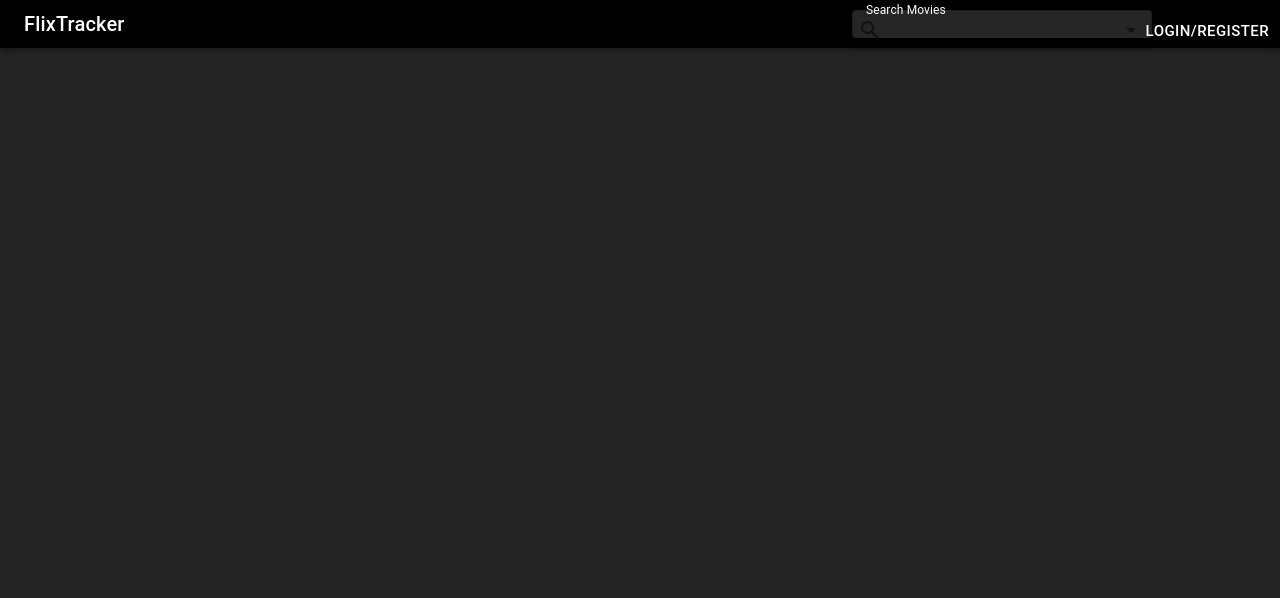
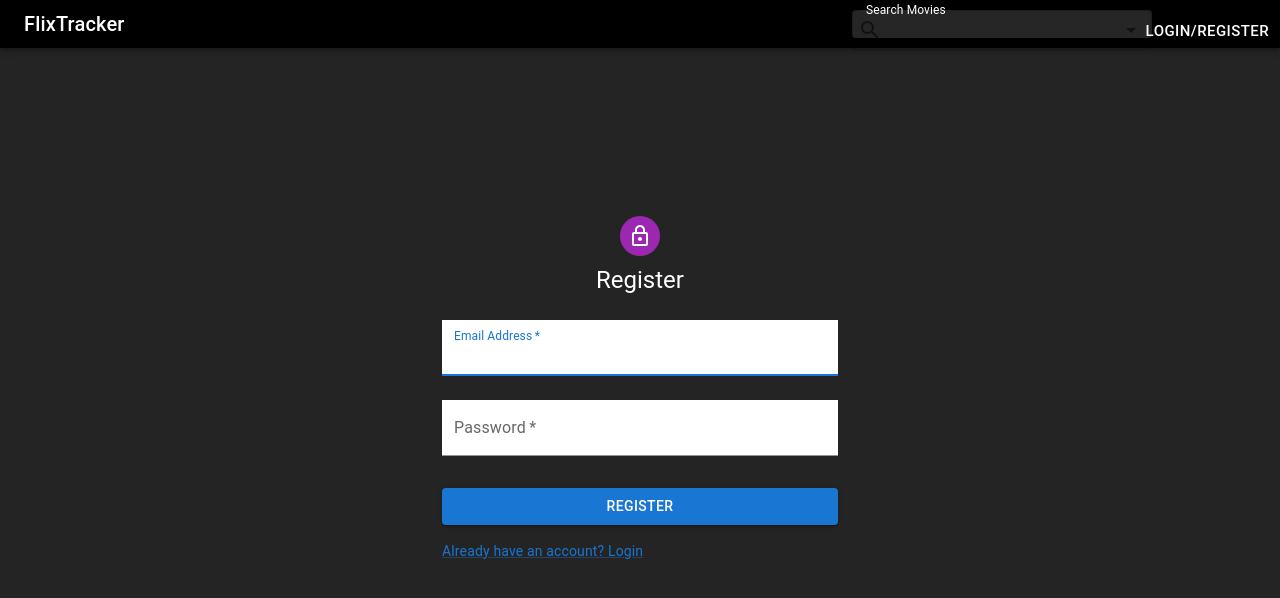
Before and after one commit to KevinXZX/React-Movie-Frontend, a React (Create React App) app: page /register in a window 1280 px wide. Shown: the top 598 px of the page. Built offline with nearby package versions, Linux system fonts and the light colour scheme; no server answers.

Commit message:
Add login/register pages

```diff
--- a/src/App.css
+++ b/src/App.css
@@ -22,6 +22,11 @@
   justify-content: center;
   font-size: calc(10px + 2vmin);
   color: white;
+}
+
+.App-background{
+  color: white;
+  background-color: rgb(37, 36, 36);
 }
 
 .container{
--- a/src/App.js
+++ b/src/App.js
@@ -5,7 +5,8 @@ import { BrowserRouter as Router, Route, Routes,useParams} from 'react-router-do
 import Movies from './components/Movies'
 import React from "react";
 import MoviePage from './components/MoviePage'
-
+import LoginPage from './components/LoginPage'
+import RegisterPage from './components/RegisterPage'
 
 
 const App = () => {
@@ -68,6 +69,22 @@ const App = () => {
 
             // children={<Child />}
           />
+          <Route
+            path='/login'
+            element={
+              <>
+              <LoginPage/>
+              </>
+            }
+          />
+          <Route
+            path='/register'
+            element={
+              <>
+              <RegisterPage/>
+              </>
+            }
+          />
         </Routes>
 
       </div>
--- a/src/components/LoginButton.js
+++ b/src/components/LoginButton.js
@@ -1,12 +1,19 @@
 import Button from '@mui/material/Button';
 import React from "react";
-const Movies = ({isLoggedIn}) => {
+import { useNavigate } from "react-router-dom";
+
+const LoginButton = ({isLoggedIn}) => {
+    const navigate = useNavigate();
+    const moveToLoginPage = () =>{
+        console.log("testing")
+        navigate("/login")
+      }
     if(isLoggedIn){
         return (
-            <Button size="large" sx={{color: 'white'}}>Login/Register</Button>
+            <Button size="large" sx={{color: 'white'}} onClick={moveToLoginPage}>Login/Register</Button>
         )
     }
     return(<div>hello</div>)
   }
 
-  export default Movies
+  export default LoginButton
--- /dev/null
+++ b/src/components/LoginPage.js
@@ -0,0 +1,119 @@
+import React from "react";
+import { useNavigate } from "react-router-dom";
+import Avatar from '@mui/material/Avatar';
+import Button from '@mui/material/Button';
+import { styled } from '@mui/material/styles';
+import TextField from '@mui/material/TextField';
+import Link from '@mui/material/Link';
+import Grid from '@mui/material/Grid';
+import Box from '@mui/material/Box';
+import LockOutlinedIcon from '@mui/icons-material/LockOutlined';
+import Typography from '@mui/material/Typography';
+import Container from '@mui/material/Container';
+
+const CssTextField = styled(TextField, {
+    shouldForwardProp: (props) => props !== "focusColor"
+  })((p) => ({
+    // input label when focused
+    "& label.Mui-focused": {
+      color: p.focusColor
+    },
+    // focused color for input with variant='standard'
+    "& .MuiInput-underline:after": {
+      borderBottomColor: p.focusColor
+    },
+    // focused color for input with variant='filled'
+    "& .MuiFilledInput-underline:after": {
+      borderBottomColor: p.focusColor
+    },
+    // focused color for input with variant='outlined'
+    "& .MuiOutlinedInput-root": {
+      "&.Mui-focused fieldset": {
+        borderColor: p.focusColor
+      }
+    }
+}));
+const LoginPage = () => {
+    const navigate = useNavigate();
+    const moveToSignUp = () =>{
+        navigate("/register")
+    }
+    const handleSubmit = (event) => {
+        event.preventDefault();
+        const data = new FormData(event.currentTarget);
+        console.log({
+        email: data.get('email'),
+        password: data.get('password'),
+        });
+    };
+    return(
+        <div className="">
+        <Container className="container" component="main" maxWidth="xs">
+        <Box
+          sx={{
+            marginTop: 20,
+            display: 'flex',
+            flexDirection: 'column',
+            alignItems: 'center',
+            color: 'white'
+          }}
+        >
+          <Avatar sx={{ m: 1, bgcolor: 'secondary.main' }}>
+            <LockOutlinedIcon />
+          </Avatar>
+          <Typography component="h1" variant="h5">
+            Sign in
+          </Typography>
+          <Box component="form" onSubmit={handleSubmit} noValidate sx={{ mt: 1 }}>
+            <TextField
+              inputProps={{
+                style: { background: 'white' },
+              }}
+              margin="normal"
+              required
+              fullWidth
+              variant="filled"
+              id="email"
+              label="Email Address"
+              name="email"
+              autoComplete="email"
+              autoFocus
+
+            />
+            <TextField
+              inputProps={{
+                style: { background: 'white' },
+              }}
+              margin="normal"
+              required
+              fullWidth
+              variant="filled"
+              name="password"
+              label="Password"
+              type="password"
+              id="password"
+              autoComplete="current-password"
+            />
+            <Button
+              type="submit"
+              fullWidth
+              variant="contained"
+              sx={{ mt: 3, mb: 2 }}
+            >
+              Sign In
+            </Button>
+            <Grid container>
+              <Grid item>
+                <Link onClick={moveToSignUp} variant="body2">
+                  {"Don't have an account? Sign Up"}
+                </Link>
+              </Grid>
+            </Grid>
+          </Box>
+        </Box>
+        </Container>
+        </div>
+    )
+  }
+
+  export default LoginPage
--- /dev/null
+++ b/src/components/RegisterPage.js
@@ -0,0 +1,122 @@
+import React from "react";
+import { useNavigate } from "react-router-dom";
+import Avatar from '@mui/material/Avatar';
+import Button from '@mui/material/Button';
+import { styled, alpha } from '@mui/material/styles';
+import TextField from '@mui/material/TextField';
+import FormControlLabel from '@mui/material/FormControlLabel';
+import Checkbox from '@mui/material/Checkbox';
+import Link from '@mui/material/Link';
+import Grid from '@mui/material/Grid';
+import Box from '@mui/material/Box';
+import LockOutlinedIcon from '@mui/icons-material/LockOutlined';
+import Typography from '@mui/material/Typography';
+import Container from '@mui/material/Container';
+
+const CssTextField = styled(TextField, {
+    shouldForwardProp: (props) => props !== "focusColor"
+  })((p) => ({
+    // input label when focused
+    "& label.Mui-focused": {
+      color: p.focusColor
+    },
+    // focused color for input with variant='standard'
+    "& .MuiInput-underline:after": {
+      borderBottomColor: p.focusColor
+    },
+    // focused color for input with variant='filled'
+    "& .MuiFilledInput-underline:after": {
+      borderBottomColor: p.focusColor
+    },
+    // focused color for input with variant='outlined'
+    "& .MuiOutlinedInput-root": {
+      "&.Mui-focused fieldset": {
+        borderColor: p.focusColor
+      }
+    }
+}));
+const RegisterPage = () => {
+    const navigate = useNavigate();
+    const moveToLoginPage = () =>{
+        navigate("/login")
+    }
+    const handleSubmit = (event) => {
+        event.preventDefault();
+        const data = new FormData(event.currentTarget);
+        console.log({
+        email: data.get('email'),
+        password: data.get('password'),
+        });
+    };
+    return(
+        <div className="">
+        <Container className="container" component="main" maxWidth="xs">
+        <Box
+          sx={{
+            marginTop: 20,
+            display: 'flex',
+            flexDirection: 'column',
+            alignItems: 'center',
+            color: 'white'
+          }}
+        >
+          <Avatar sx={{ m: 1, bgcolor: 'secondary.main' }}>
+            <LockOutlinedIcon />
+          </Avatar>
+          <Typography component="h1" variant="h5">
+            Register
+          </Typography>
+          <Box component="form" onSubmit={handleSubmit} noValidate sx={{ mt: 1 }}>
+            <TextField
+              inputProps={{
+                style: { background: 'white' },
+              }}
+              margin="normal"
+              required
+              fullWidth
+              variant="filled"
+              id="email"
+              label="Email Address"
+              name="email"
+              autoComplete="email"
+              autoFocus
+
+            />
+            <TextField
+              inputProps={{
+                style: { background: 'white' },
+              }}
+              margin="normal"
+              required
+              fullWidth
+              variant="filled"
+              name="password"
+              label="Password"
+              type="password"
+              id="password"
+              autoComplete="current-password"
+            />
+
+            <Button
+              type="submit"
+              fullWidth
+              variant="contained"
+              sx={{ mt: 3, mb: 2 }}
+            >
+              Register
+            </Button>
+            <Grid container>
+              <Grid item>
+                <Link onClick={moveToLoginPage} variant="body2">
+                  {"Already have an account? Login"}
+                </Link>
+              </Grid>
+            </Grid>
+          </Box>
+        </Box>
+        </Container>
+        </div>
+    )
+  }
+
+  export default RegisterPage
```
